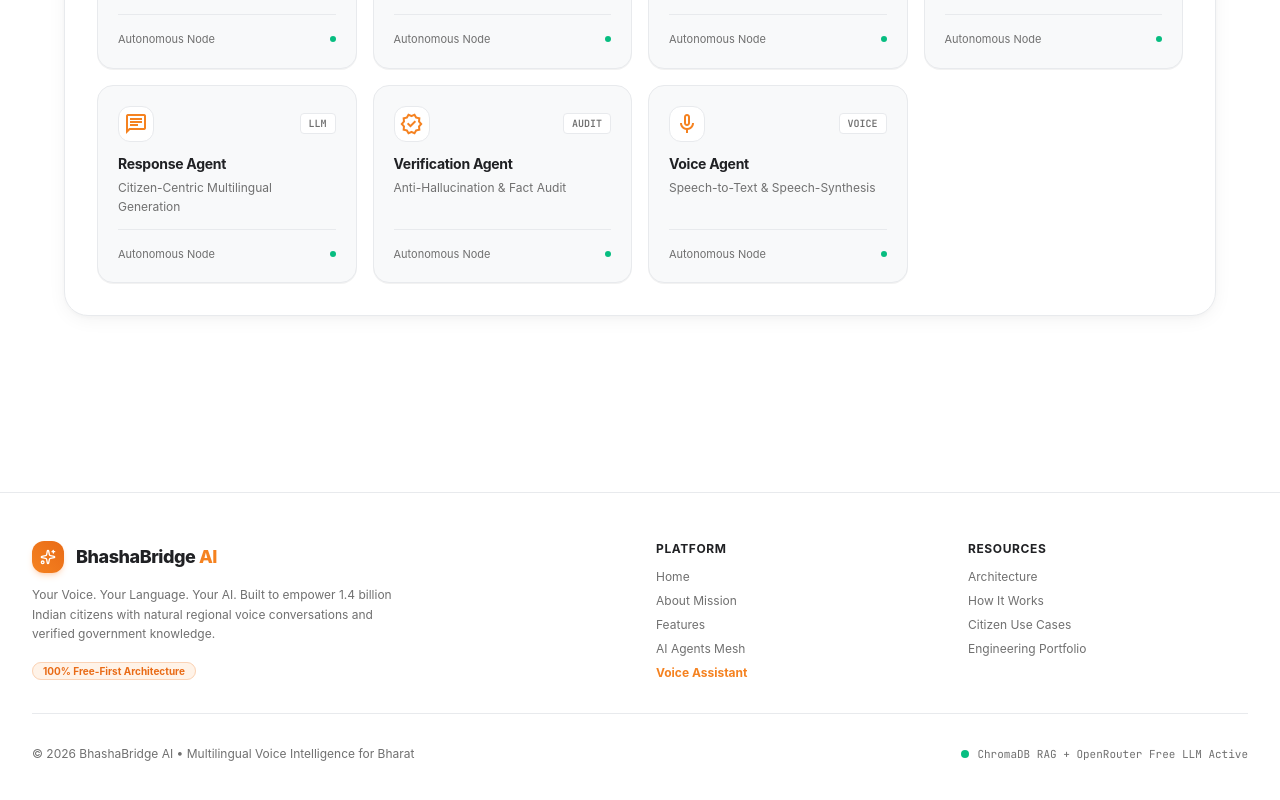
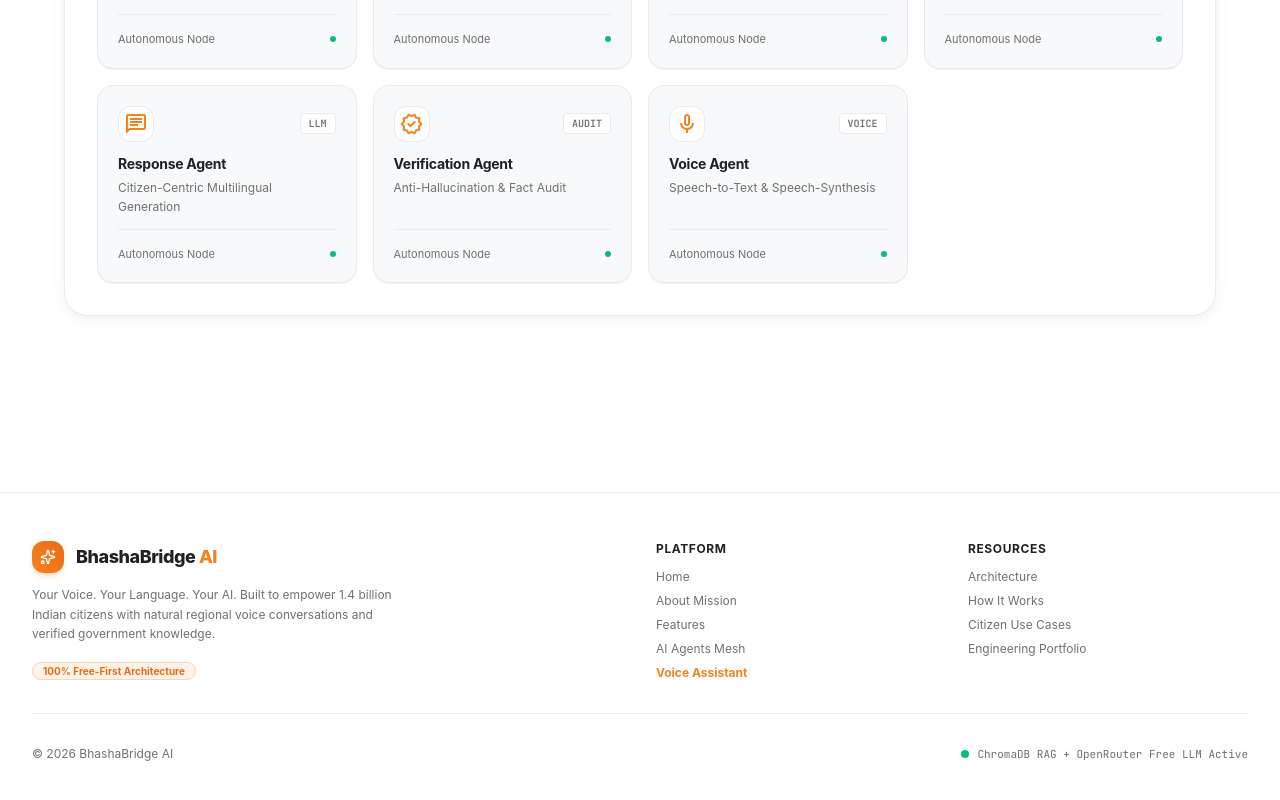
Before and after one commit to yenuglaganesh-dev/HackWithAditya-2026, a React (Vite) app in the folder frontend/: page /assistant in a window 1280 px wide. Shown: the part 1134-1934 px from the top of the page. Built offline with nearby package versions, Linux system fonts and the light colour scheme; no server answers.

Commit message:
fix(copy): remove 'Voice & Language AI for Bharat' tagline across website

```diff
--- a/frontend/src/components/Footer.jsx
+++ b/frontend/src/components/Footer.jsx
@@ -64,7 +64,7 @@ export default function Footer() {
         {/* Bottom Bar */}
         <div className="pt-8 mt-8 border-t border-[#E8EAED] flex flex-col sm:flex-row items-center justify-between gap-4 text-xs text-[#707070]">
           <div>
-            © 2026 BhashaBridge AI • Multilingual Voice Intelligence for Bharat
+            © 2026 BhashaBridge AI
           </div>
           <div className="flex items-center gap-2">
             <span className="w-2 h-2 rounded-full bg-emerald-500 animate-pulse" />
--- a/frontend/src/locales/en.json
+++ b/frontend/src/locales/en.json
@@ -12,11 +12,11 @@
     "newChat": "New Chat",
     "motionBlur": "Motion Blur",
     "live": "Live",
-    "tagline": "Voice & Language AI for Bharat",
+    "tagline": "Multilingual AI Assistant",
     "tryAssistant": "Try AI Assistant"
   },
   "hero": {
-    "pill": "BhashaBridge AI • AI for Bharat",
+    "pill": "BhashaBridge AI",
     "headline1": "Voice & Language AI for",
     "headlineHighlight": "Bharat",
     "description": "Intelligent voice assistant enabling natural communication in Telugu, Hindi & English with code-mixed dialect understanding and verified government knowledge.",
@@ -84,7 +84,7 @@
     "c4Tag": "Citizen Impact"
   },
   "footer": {
-    "copyright": "© 2026 BhashaBridge AI • Voice & Language AI for Bharat",
+    "copyright": "© 2026 BhashaBridge AI",
     "tech": "ChromaDB RAG • OpenRouter Free LLM",
     "hackathon": "HackWithAditya 2026"
   },
--- a/frontend/src/locales/hi.json
+++ b/frontend/src/locales/hi.json
@@ -12,11 +12,11 @@
     "newChat": "नई चैट",
     "motionBlur": "मोशन ब्लर",
     "live": "लाइव",
-    "tagline": "भारत के लिए वॉयस एवं भाषा एआई",
+    "tagline": "बहुभाषी एआई असिस्टेंट",
     "tryAssistant": "एआई असिस्टेंट आज़माएं"
   },
   "hero": {
-    "pill": "भाषाब्रिज एआई • भारत के लिए एआई",
+    "pill": "भाषाब्रिज एआई",
     "headline1": "भारत के लिए वॉयस एवं भाषा",
     "headlineHighlight": "एआई",
     "description": "बुद्धिमान वॉयस असिस्टेंट जो तेलुगु, हिन्दी और अंग्रेजी में प्राकृतिक बातचीत, कोड-मिश्रित बोलियों की समझ और सत्यापित सरकारी जानकारी प्रदान करता है।",
@@ -84,7 +84,7 @@
     "c4Tag": "नागरिक प्रभाव"
   },
   "footer": {
-    "copyright": "© 2026 भाषाब्रिज एआई • भारत के लिए वॉयस एवं भाषा एआई",
+    "copyright": "© 2026 भाषाब्रिज एआई",
     "tech": "ChromaDB RAG • OpenRouter फ्री LLM",
     "hackathon": "हैक्सविदआदित्य 2026"
   },
--- a/frontend/src/locales/te.json
+++ b/frontend/src/locales/te.json
@@ -12,11 +12,11 @@
     "newChat": "కొత్త చాట్",
     "motionBlur": "మోషన్ బ్లర్",
     "live": "లైవ్",
-    "tagline": "భారత్ కోసం వాయిస్ & లాంగ్వేజ్ AI",
+    "tagline": "బహుభాషా AI అసిస్టెంట్",
     "tryAssistant": "AI అసిస్టెంట్‌ని ప్రయత్నించండి"
   },
   "hero": {
-    "pill": "భాషాబ్రిడ్జ్ AI • భారత్ కోసం AI",
+    "pill": "భాషాబ్రిడ్జ్ AI",
     "headline1": "భారత్ కోసం వాయిస్ & లాంగ్వేజ్",
     "headlineHighlight": "AI",
     "description": "తెలుగు, హిందీ మరియు ఇంగ్లీష్‌లలో సహజ సంభాషణ, కోడ్-మిక్స్డ్ మాండలికాల అవగాహన మరియు ధృవీకరించబడిన ప్రభుత్వ సమాచారాన్ని అందించే తెలివైన వాయిస్ అసిస్టెంట్.",
@@ -84,7 +84,7 @@
     "c4Tag": "పౌర ప్రయోజనం"
   },
   "footer": {
-    "copyright": "© 2026 భాషాబ్రిడ్జ్ AI • భారత్ కోసం వాయిస్ & లాంగ్వేజ్ AI",
+    "copyright": "© 2026 భాషాబ్రిడ్జ్ AI",
     "tech": "ChromaDB RAG • OpenRouter ఉచిత LLM",
     "hackathon": "హాక్‌విత్ ఆదిత్య 2026"
   },
--- a/frontend/src/pages/Home.jsx
+++ b/frontend/src/pages/Home.jsx
@@ -137,7 +137,7 @@ export default function Home() {
             <div className="inline-flex items-center gap-2 px-4 py-1.5 rounded-full bg-[#FFF3E8] border border-[#FBD3B6]">
               <span className="flex h-2 w-2 rounded-full bg-[#F58220] animate-pulse" />
               <span className="text-xs font-bold text-[#E96B16] tracking-wide">
-                BhashaBridge AI – Voice & Language AI for Bharat
+                BhashaBridge AI
               </span>
             </div>
 
```
